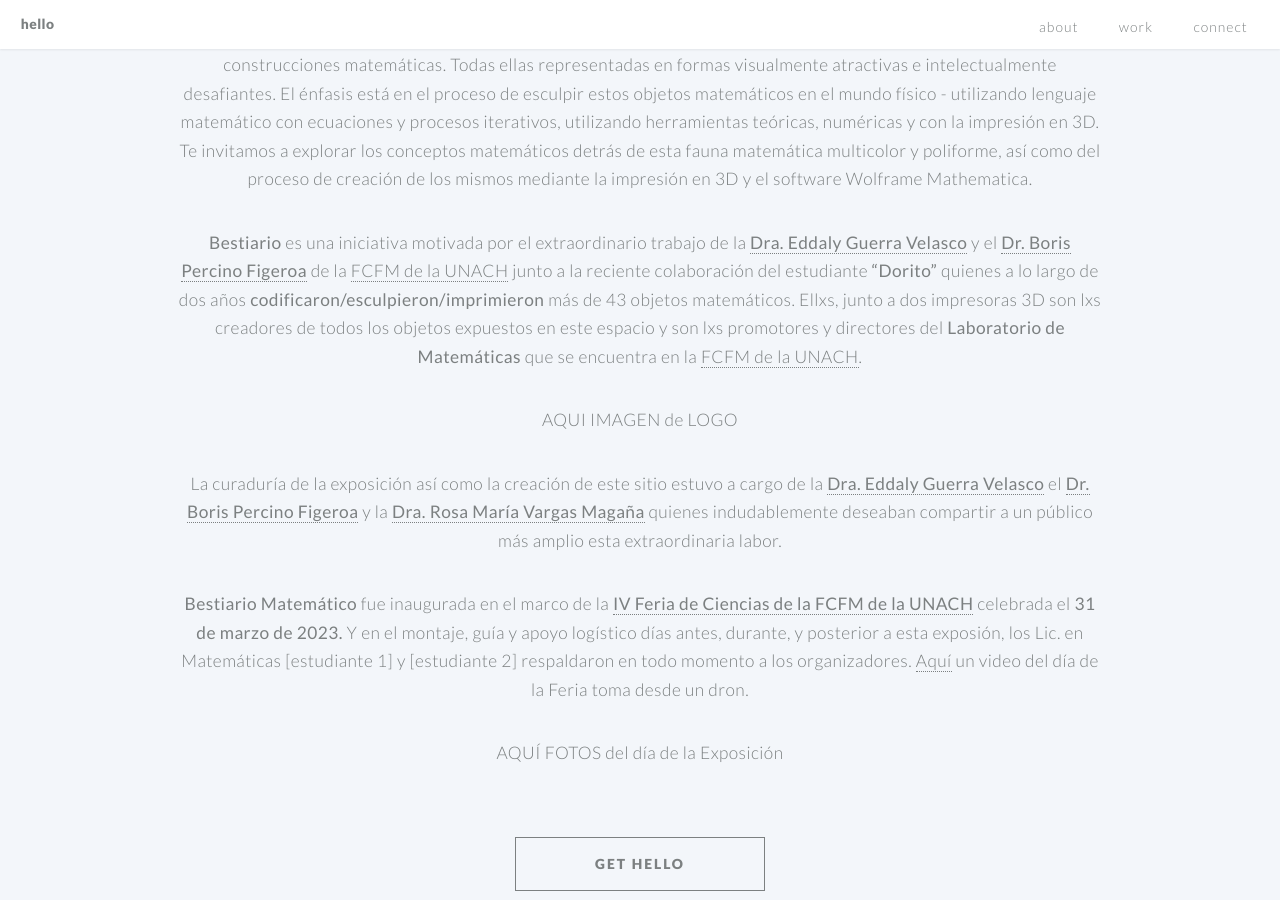
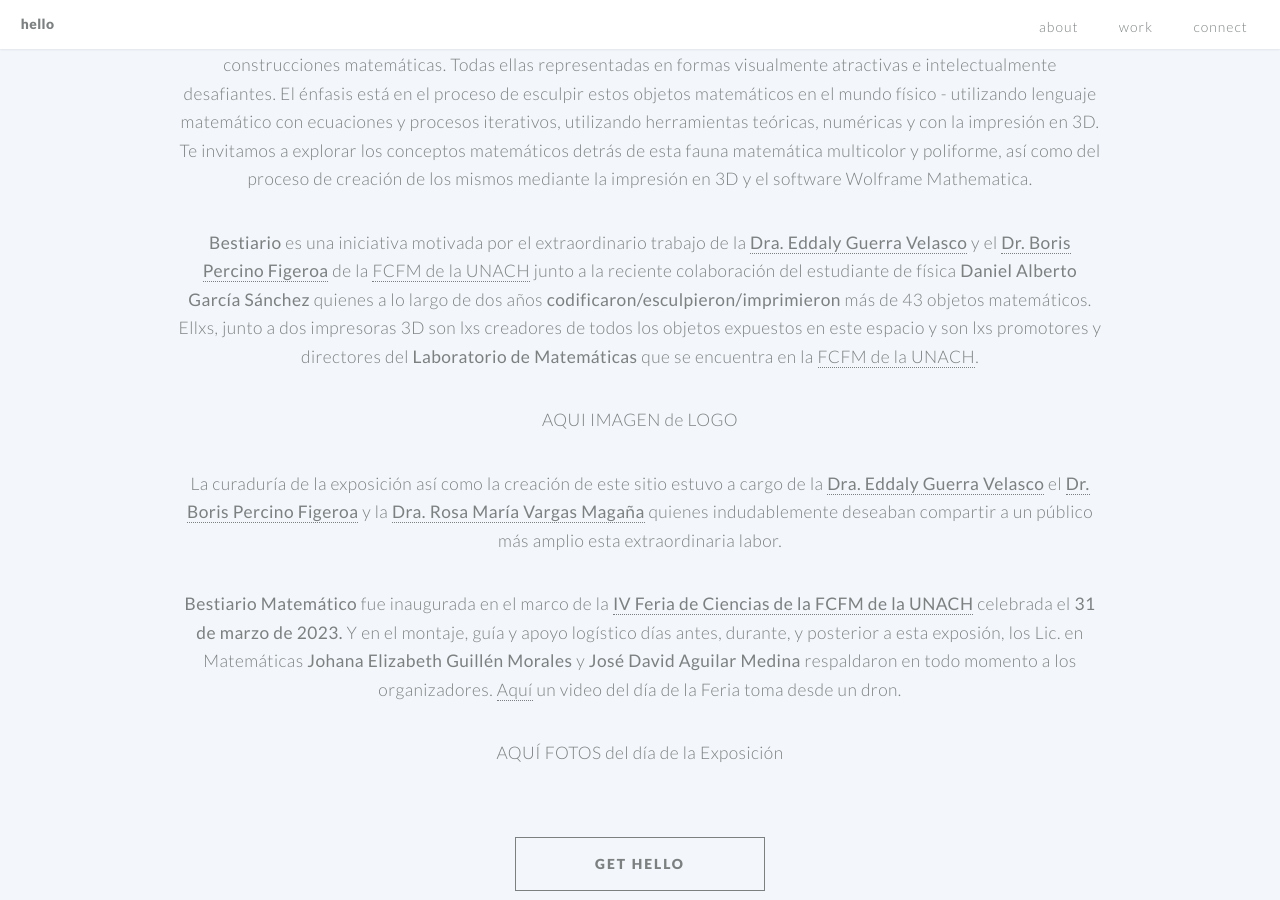
Before and after one commit to bestiario/bestiario.github.io, a Jekyll site: the page built from index.md, in a window 1280 px wide and 900 px high, scrolled down 975 px. Built offline with Jekyll 4.4.1, drawn with Linux system fonts in a browser that asks for light colours.

Commit message:
Update index.md

```diff
--- a/index.md
+++ b/index.md
@@ -48,14 +48,13 @@ cta_button_label: contact # the label on the button
 
 **Bestiario** es un espacio que muestra una variedad de estructuras matemáticas como fractales, nudos, superficies no-orientables, mínimas, de Riemann, n-esferas, atractores extraños, inmersiones del plano proyectivo, entre otras construcciones matemáticas. Todas ellas representadas en formas visualmente atractivas e intelectualmente desafiantes. El énfasis está en el proceso de esculpir estos objetos matemáticos en el mundo físico - utilizando lenguaje matemático con ecuaciones y procesos iterativos, utilizando herramientas teóricas, numéricas y con la impresión en 3D. Te invitamos a explorar los conceptos matemáticos detrás de esta fauna matemática multicolor y poliforme, así como del proceso de creación de los mismos mediante la impresión en 3D y el software Wolframe Mathematica.
 
-**Bestiario** es una iniciativa motivada por el extraordinario trabajo de la **[Dra. Eddaly Guerra Velasco](https://dgip.unach.mx/index.php/academicos/34-semblanzas-sni-sei/381-eddaly-guerra-velasco)** y el **[Dr. Boris Percino Figeroa](https://www.fcfm.unach.mx/index.php/profesores/cuerpo-academico-de-matematicas)** de la [FCFM de la UNACH](https://www.fcfm.unach.mx/) junto a la reciente colaboración del estudiante **"Dorito"** quienes a lo largo de dos años **codificaron/esculpieron/imprimieron** más de 43 objetos matemáticos. Ellxs, junto a dos impresoras 3D son lxs creadores de todos los objetos expuestos en este espacio y son lxs promotores y directores del **Laboratorio de Matemáticas** que se encuentra en la [FCFM de la UNACH](https://www.fcfm.unach.mx/).
+**Bestiario** es una iniciativa motivada por el extraordinario trabajo de la **[Dra. Eddaly Guerra Velasco](https://dgip.unach.mx/index.php/academicos/34-semblanzas-sni-sei/381-eddaly-guerra-velasco)** y el **[Dr. Boris Percino Figeroa](https://www.fcfm.unach.mx/index.php/profesores/cuerpo-academico-de-matematicas)** de la [FCFM de la UNACH](https://www.fcfm.unach.mx/) junto a la reciente colaboración del estudiante de física **Daniel Alberto García Sánchez** quienes a lo largo de dos años **codificaron/esculpieron/imprimieron** más de 43 objetos matemáticos. Ellxs, junto a dos impresoras 3D son lxs creadores de todos los objetos expuestos en este espacio y son lxs promotores y directores del **Laboratorio de Matemáticas** que se encuentra en la [FCFM de la UNACH](https://www.fcfm.unach.mx/).
 
  AQUI IMAGEN de LOGO
 
 La curaduría de la exposición así como la creación de este sitio estuvo a cargo de la **[Dra. Eddaly Guerra Velasco](https://dgip.unach.mx/index.php/academicos/34-semblanzas-sni-sei/381-eddaly-guerra-velasco)** el **[Dr. Boris Percino Figeroa](https://www.fcfm.unach.mx/index.php/profesores/cuerpo-academico-de-matematicas)** y la **[Dra. Rosa María Vargas Magaña](rosavargas.github.io/)** quienes indudablemente deseaban compartir a un público más amplio esta extraordinaria labor.
 
-**Bestiario Matemático** fue inaugurada en el marco de la **[IV Feria de Ciencias de la FCFM de la UNACH](https://www.facebook.com/radiounachoficial/videos/914581009746969)** celebrada el **31 de marzo de 2023.** Y en el montaje, guía y apoyo logístico días antes, durante, y posterior a esta exposión, los Lic. en Matemáticas [estudiante 1]
-y [estudiante 2] respaldaron en todo momento a los organizadores. [Aquí](https://www.facebook.com/FlightForceDrone/videos/669243995003767) un video del día de la Feria toma desde un dron.
+**Bestiario Matemático** fue inaugurada en el marco de la **[IV Feria de Ciencias de la FCFM de la UNACH](https://www.facebook.com/radiounachoficial/videos/914581009746969)** celebrada el **31 de marzo de 2023.** Y en el montaje, guía y apoyo logístico días antes, durante, y posterior a esta exposión, los Lic. en Matemáticas **Johana Elizabeth Guillén Morales** y **José David Aguilar Medina** respaldaron en todo momento a los organizadores. [Aquí](https://www.facebook.com/FlightForceDrone/videos/669243995003767) un video del día de la Feria toma desde un dron.
 
 
 AQUÍ FOTOS del día de la Exposición
```
